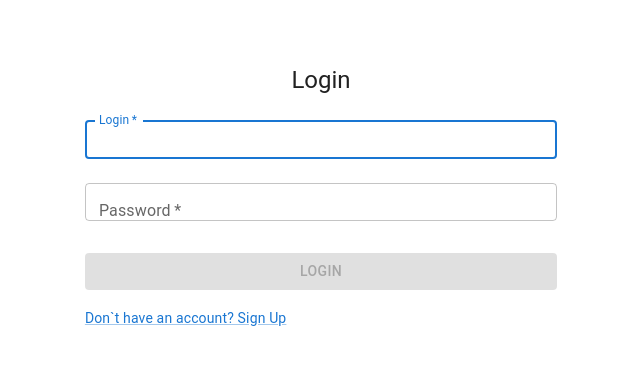
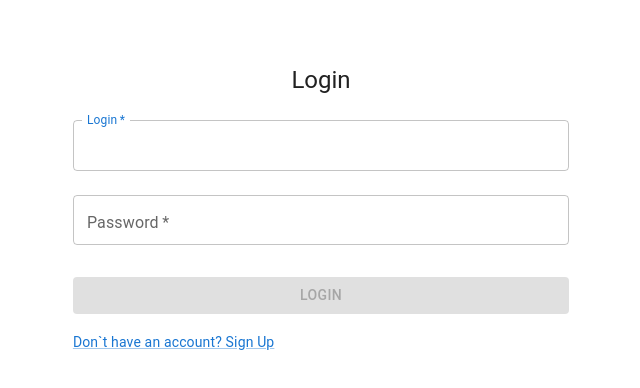
Before and after one commit to ArtemTyutunik/TODOS, a React (Vite) app: page /login in a window 1280 px wide. Shown: the top 388 px of the page, without its empty margins (319-959 px from the left). Built offline with nearby package versions, Linux system fonts and the light colour scheme.

Commit message:
fix visual bug

```diff
--- a/src/entities/loginForm/loginForm.tsx
+++ b/src/entities/loginForm/loginForm.tsx
@@ -7,7 +7,7 @@ import SubmitButton from '@shared/forms/authorization/SubmitButton';
 import FormLink from '@shared/forms/authorization/FormLink';
 import LoginInputs from '@entities/loginForm/ui/FormInputs';
 import FormWrapper from '@shared/forms/authorization/FormWrapper';
-
+import './ui/AuthFormStyles.css'
 
 function LoginForm({onSubmit}: IInputsProps) {
   const {handleSubmit, control} = useForm<IFormInputs>();
@@ -20,7 +20,10 @@ function LoginForm({onSubmit}: IInputsProps) {
           <Typography component="h1" variant="h5">
               Login
           </Typography>
-          <Box component="form" onSubmit={handleSubmit(onSubmit)} noValidate sx={{mt: 1}}>
+          <Box component="form"
+            className={'AuthForm'}
+            onSubmit={handleSubmit(onSubmit)}
+            noValidate sx={{mt: 1}}>
             <LoginInputs control={control}/>
             <ErrorMessage/>
 
--- /dev/null
+++ b/src/entities/loginForm/ui/AuthFormStyles.css
@@ -0,0 +1,10 @@
+.AuthForm fieldset {
+    border-color: rgba(0, 0, 0, 0.23) !important;
+    border-width: 1px !important;
+    border-style: solid !important;
+}
+
+.AuthForm input {
+    padding: 1rem !important;
+
+}
--- a/src/entities/signUpForm/signUpForm.tsx
+++ b/src/entities/signUpForm/signUpForm.tsx
@@ -20,7 +20,10 @@ const SignUpForm:FC<IInputsProps> = ({onSubmit}) => {
             Sign up
           </Typography>
 
-          <Box component="form" onSubmit={handleSubmit(onSubmit)} noValidate sx={{mt: 1}}>
+          <Box component="form"
+            className={'AuthForm'}
+            onSubmit={handleSubmit(onSubmit)}
+            noValidate sx={{mt: 1}}>
             <FormInputs control={control}/>
             <ErrorMessage/>
             <SubmitButton control={control}>
--- a/src/shared/components/Tags/AddTagsButton.tsx
+++ b/src/shared/components/Tags/AddTagsButton.tsx
@@ -44,7 +44,8 @@ const AddTagsButton = ({todoTags, onAddNewLabel}: Props) => {
             placeholder={'Type a label'}
             value={search}
             onChange={(e) => setSearch(e.target.value)}
-            inputProps={{autoComplete: 'off'}}
+            id={'tagsInputInner'}
+            inputProps={{autoComplete: 'off', id: 'tagsInput'}}
           />
           <Box width={'100%'} maxHeight={'150px'}>
             {
```
